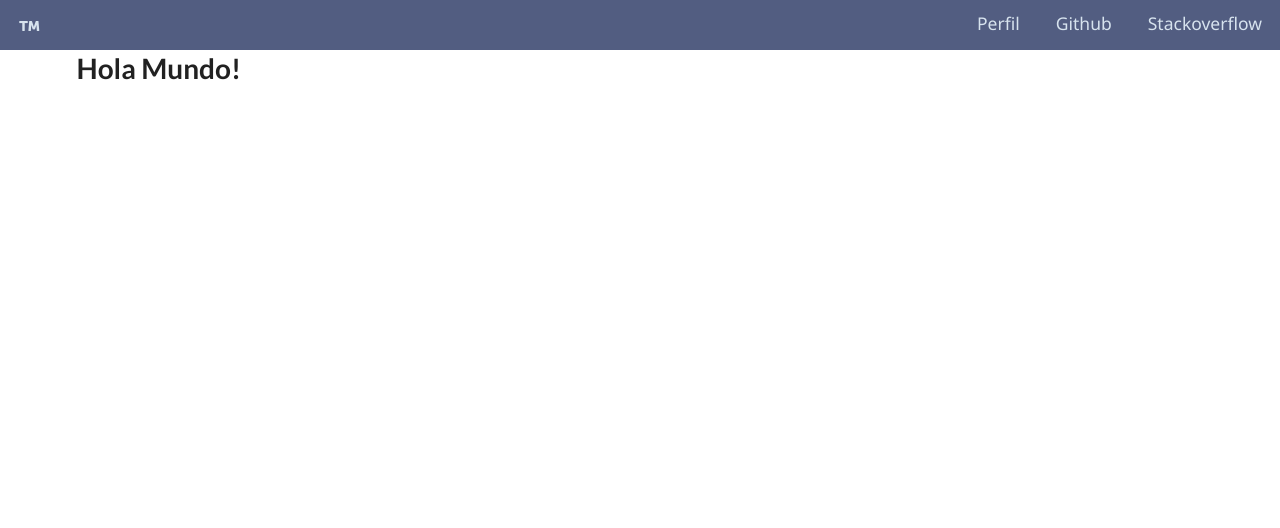
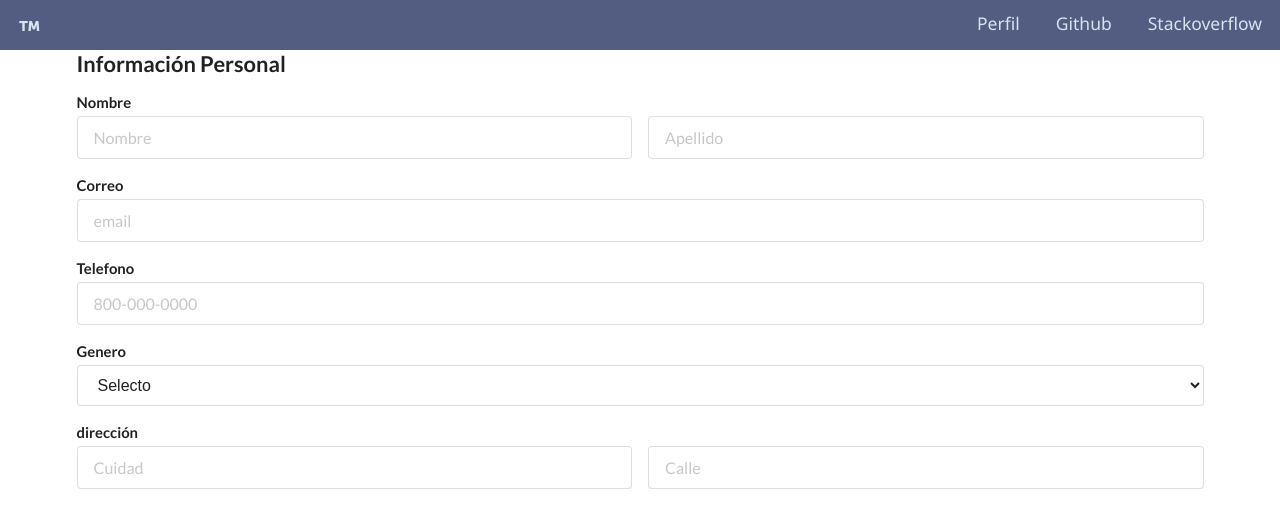
Before and after one commit to Angel-Raa/School-Manager, a Vue app in the folder client/: page / in a window 1280 px wide. Shown: the top 528 px of the page. Built offline with nearby package versions, Linux system fonts and the light colour scheme.

Commit message:
perfil de estudiantes

```diff
--- a/client/src/App.vue
+++ b/client/src/App.vue
@@ -1,16 +1,15 @@
 <script setup lang="ts">
-import  NavBar from './views/NavBar.vue';
-
+import ProfileForm from './components/ProfileForm.vue';
+import NavBar from './views/NavBar.vue'
 </script>
 
 <template>
-  <NavBar/>
-  <div class="ui container" >
+  <NavBar />
+  <div class="ui container">
     <RouterView />
-    <h1>Hola Mundo!</h1>
+
+    <ProfileForm/>
   </div>
 </template>
 
-<style scoped>
-
-</style>
+<style scoped></style>
--- a/client/src/assets/main.css
+++ b/client/src/assets/main.css
@@ -59,10 +59,10 @@
   background-color: var(--waikawa-gray-800);
 }
 
-.waikawa-200{
+.waikawa-200 {
   color: var(--waikawa-gray-200);
 }
 
-.waikawa-500{
+.waikawa-500 {
   color: var(--waikawa-gray-500);
 }
--- /dev/null
+++ b/client/src/components/ProfileForm.vue
@@ -0,0 +1,94 @@
+<script setup lang="ts">
+import type { Student } from '@/types'
+import { ref, type Ref } from 'vue'
+const students: Ref<Student> = ref({
+  name: '',
+  surname: '',
+  email: '',
+  phone: '',
+  gender: '',
+  address: {
+    city: '',
+    street: ''
+  }
+})
+</script>
+
+<template>
+  <h3 class="text-size-4">Información Personal</h3>
+  <form class="ui form">
+    <div class="field">
+      <label for="name" id="name">Nombre</label>
+      <div class="two fields">
+        <div class="field">
+          <input
+            type="text"
+            name="shipping[first-name]"
+            placeholder="Nombre"
+            v-model="students.name"
+          />
+        </div>
+
+        <div class="field">
+          <input
+            type="text"
+            name="shipping[last-name]"
+            placeholder="Apellido"
+            v-model="students.surname"
+          />
+        </div>
+      </div>
+      <label for="email" id="name">Correo</label>
+      <div class="field">
+        <input
+          type="email"
+          name="shipping[email]"
+          id="email"
+          placeholder="email"
+          v-model="students.email"
+        />
+      </div>
+      <label for="phone">Telefono</label>
+      <div class="field">
+        <input
+          type="tel"
+          name="shipping[phone]"
+          id="phone"
+          placeholder="800-000-0000"
+          v-model="students.phone"
+        />
+      </div>
+      <div class="field">
+        <label for="gender">Genero</label>
+        <select name="ui search dropdown" id="gender" v-model="students.gender">
+          <option value="">Selecto</option>
+          <option value="M">Masculino</option>
+          <option value="F">Femenino</option>
+        </select>
+      </div>
+      <div class="field">
+        <label for="city" id="city">dirección</label>
+        <div class="two fields">
+          <div class="field">
+            <input
+              type="text"
+              placeholder="Cuidad"
+              name="shipping[city]"
+              v-model="students.address.city"
+            />
+          </div>
+          <div class="field">
+            <input
+              type="text"
+              placeholder="Calle"
+              name="shipping[street]"
+              v-model="students.address.street"
+            />
+          </div>
+        </div>
+      </div>
+    </div>
+  </form>
+</template>
+
+<style scoped></style>
--- a/client/src/main.ts
+++ b/client/src/main.ts
@@ -1,4 +1,4 @@
-import 'semantic-ui-css/semantic.min.css';
+import 'semantic-ui-css/semantic.min.css'
 import './assets/main.css'
 
 import { createApp } from 'vue'
--- /dev/null
+++ b/client/src/types/index.ts
@@ -0,0 +1,21 @@
+export interface Student {
+  id?: number
+  name?: string
+  surname?: string
+  email?: string
+  phone?: string
+  gender?: string
+  address: Address
+}
+
+export interface Address {
+  city?: string
+  street?: string
+}
+
+export interface Response {
+  message?: string
+  status?: string
+  code?: number
+  timestamp?: string
+}
```
Also changed, not shown: client/src/helper/HelpHttp.ts (added, +53 -0 lines), client/src/service/index.ts (added, +20 -0 lines), client/src/stores/student.ts (added, +38 -0 lines), client/src/views/NavBar.vue (+11 -13 lines), 1 other file (tests, documents, lock files or other folders).
